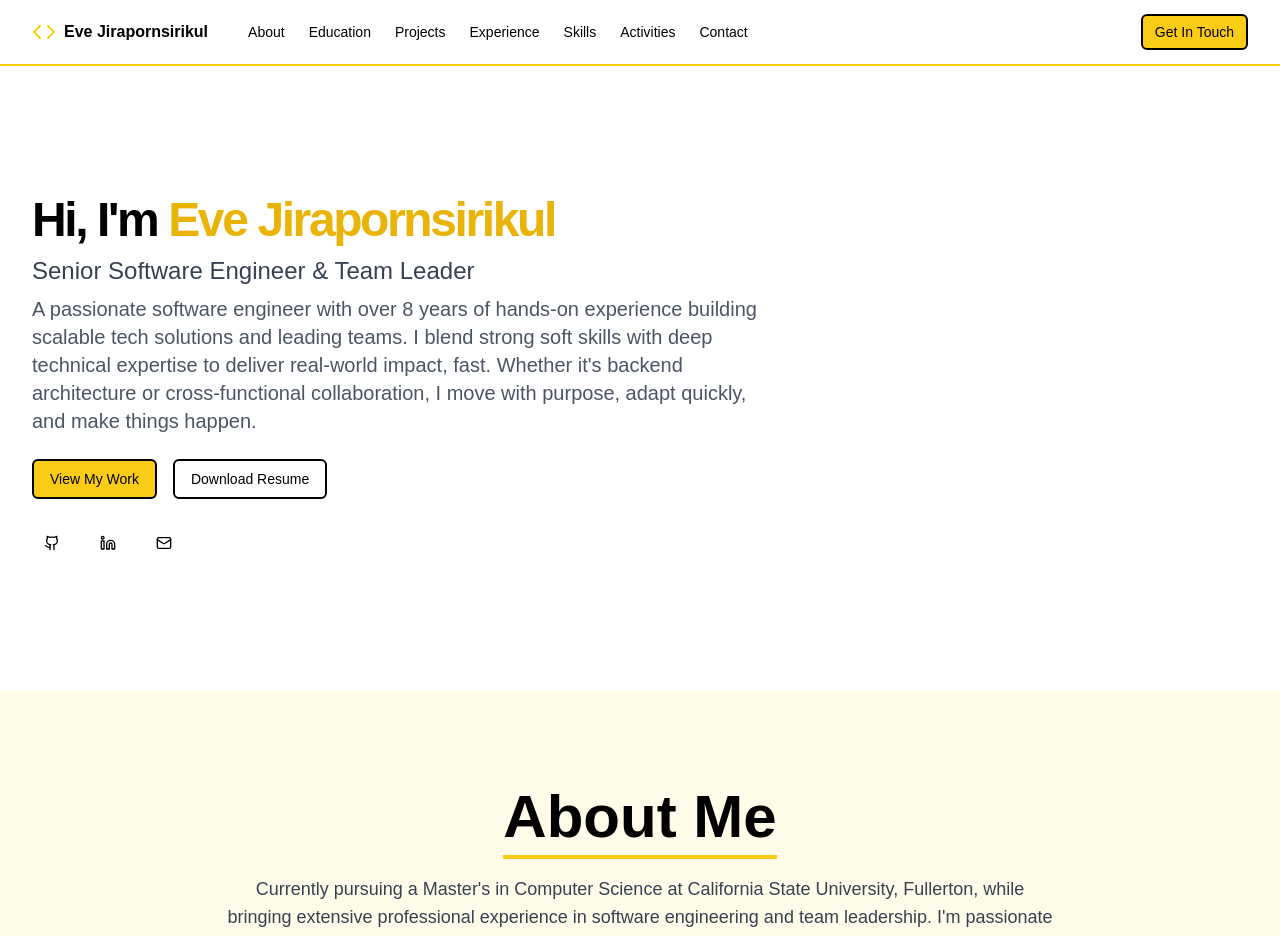
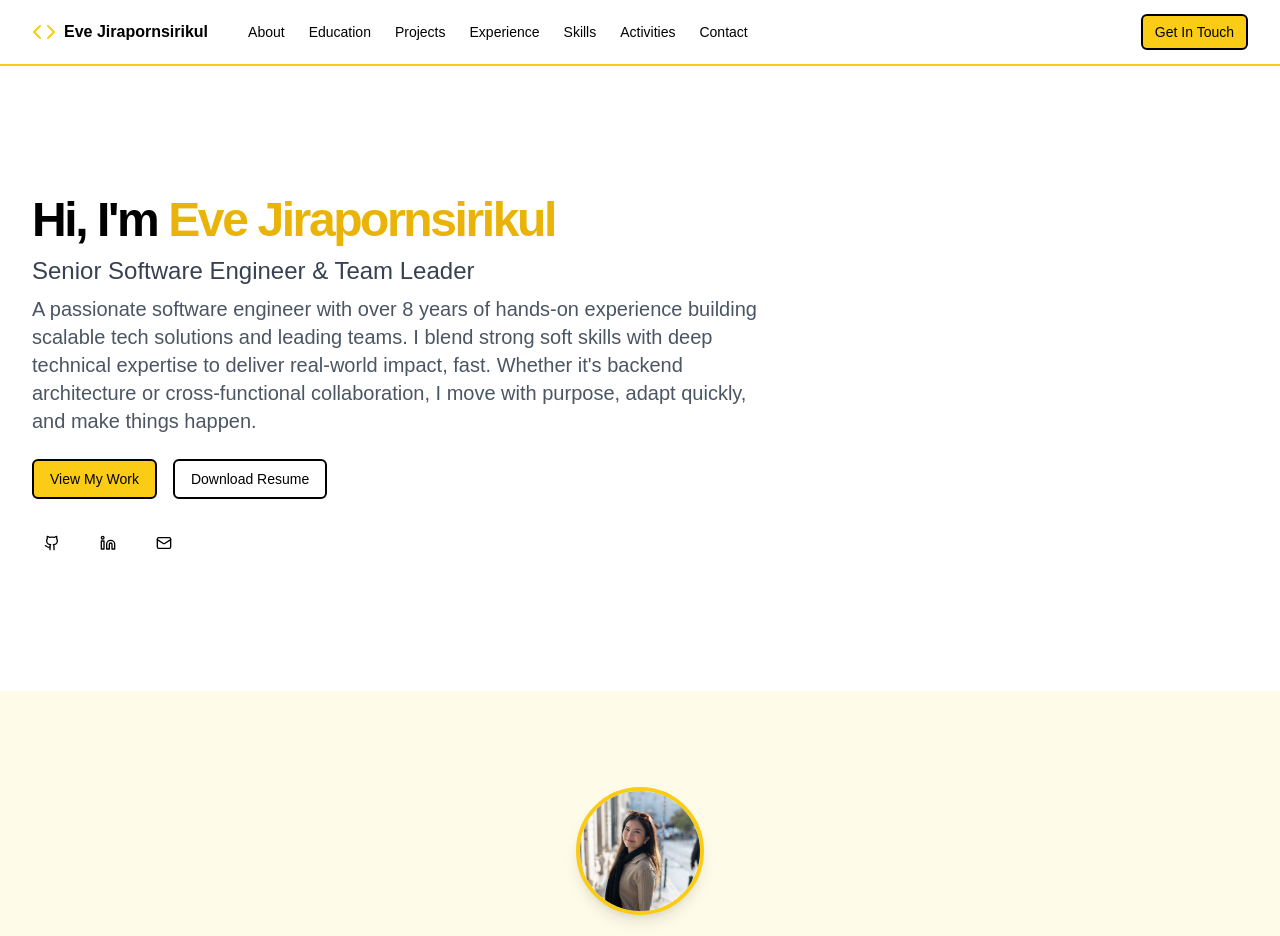
Before and after one commit to ifferrie/ifferrie.github.io, a Next.js app: page / in a window 1280 px wide. Shown: the top 936 px of the page. Built offline with nearby package versions, Linux system fonts and the light colour scheme.

Commit message:
Add my photo

```diff
--- a/app/page.tsx
+++ b/app/page.tsx
@@ -111,6 +111,11 @@ export default function Portfolio() {
         {/* About Section */}
         <section id="about" className="container space-y-6 py-8 md:py-12 lg:py-24 bg-yellow-50">
           <div className="mx-auto flex max-w-[980px] flex-col items-center space-y-4 text-center">
+            <img
+              src="/me.jpg"
+              alt="Your Name"
+              className="w-32 h-32 rounded-full object-cover border-4 border-yellow-400 shadow-lg mb-2"
+            />
             <h2 className="text-3xl font-bold leading-[1.1] sm:text-3xl md:text-6xl text-black border-b-4 border-yellow-400 pb-2">
               About Me
             </h2>
```
Also changed, not shown: public/me.jpg (added).
